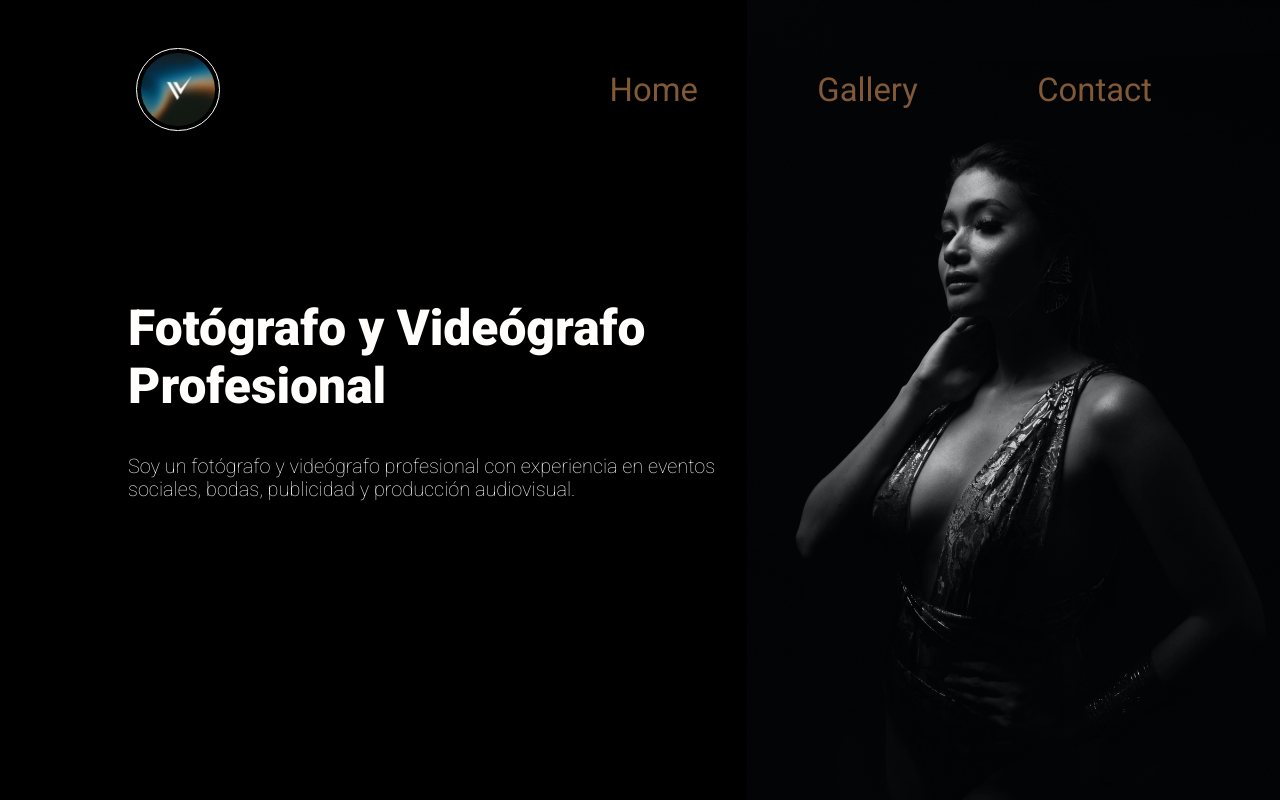
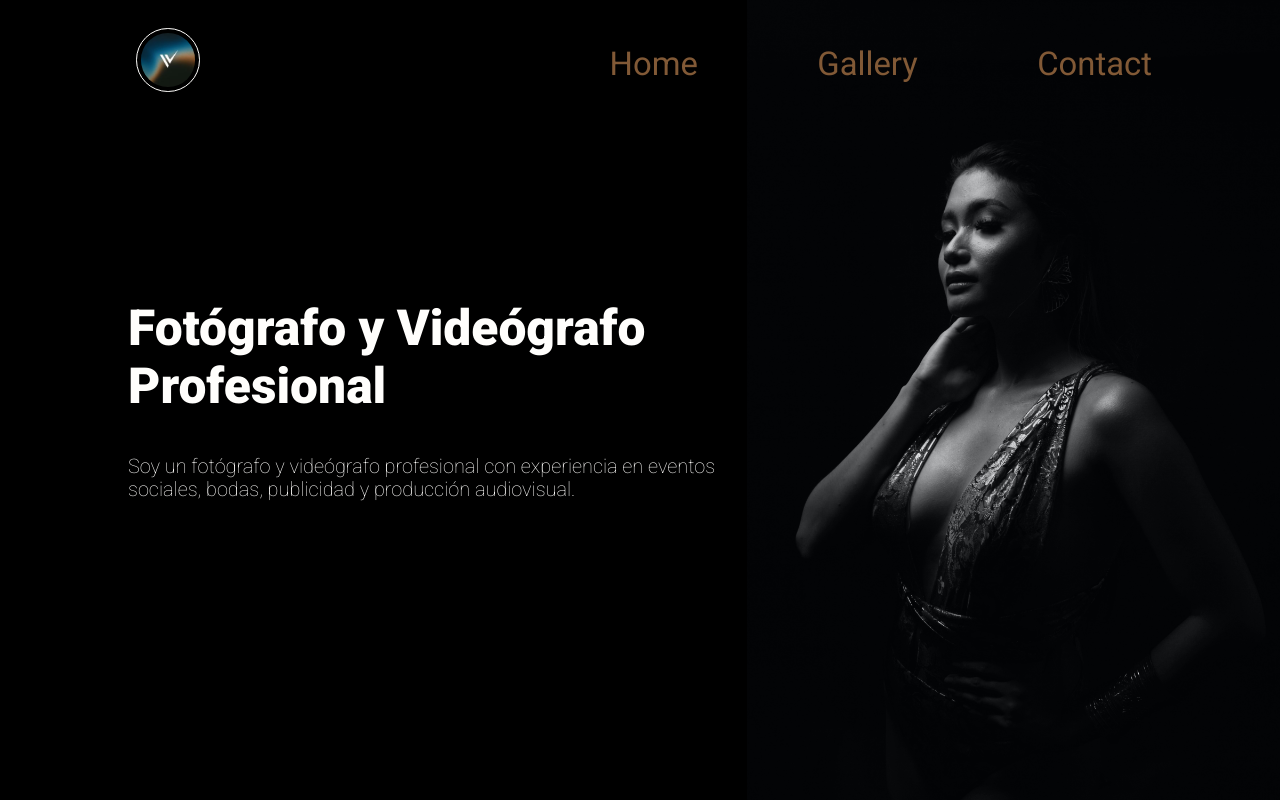
Before and after one commit to ospinajuanp/PorfolioVisualZuleta, a plain HTML site: page index.html in a window 1280 px wide. Shown: the top 800 px of the page. Drawn offline with Linux system fonts and the light colour scheme.

Commit message:
Correcion estilos nav

```diff
--- a/src/css/app.scss
+++ b/src/css/app.scss
@@ -53,7 +53,7 @@ header{
     min-width: 30rem;
     max-width: 150rem;
     margin: 0 auto;
-    margin-top: 4rem;
+    margin-top: 2rem;
     display: flex;
     flex-direction: row;
     justify-content: space-between;
@@ -62,7 +62,7 @@ header{
 
     &-logo{
         min-width: 3rem;
-        max-width: 10rem;
+        max-width: 8rem;
         width: 20vw;
         padding: .8rem;
 
@@ -149,7 +149,7 @@ header{
 
     }
     .container__nav-navegation li a{
-        font-size: 3rem;
+        font-size: 2rem;
     }
 }
 
@@ -194,6 +194,8 @@ header{
             border: .1rem solid $color-oscuro;
             outline: .2rem solid $color-claro;
             outline-offset: -10px;
+            border-radius: 1rem;
+            overflow: hidden;
         }
     }
 }
```
Also changed, not shown: src/css/app.css, 1 other file.
